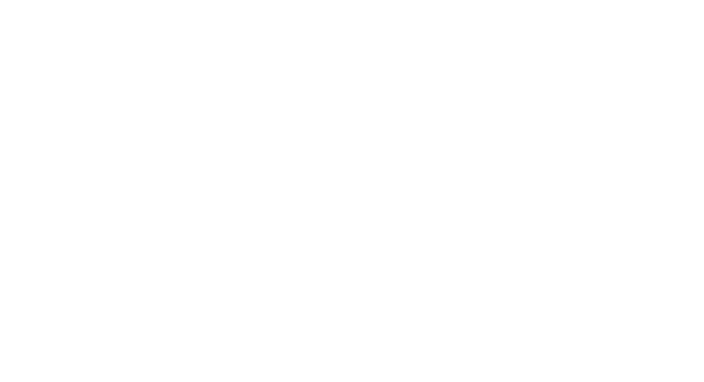
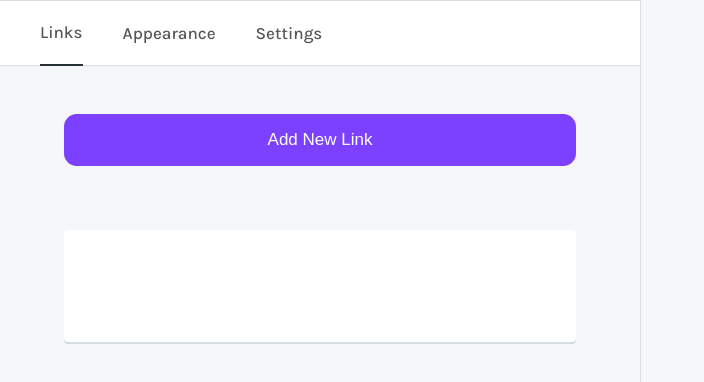
Before and after one commit to hadi-a-azeez/linktree, a React (Create React App) app: page /admin in a window 1280 px wide. Shown: the top 382 px of the page, without its empty margins (0-704 px from the left). Built offline with nearby package versions, Linux system fonts and the light colour scheme.

Commit message:
adding admin page

```diff
--- a/src/App.tsx
+++ b/src/App.tsx
@@ -3,6 +3,7 @@
 import "./App.scss";
 import { BrowserRouter as Router, Switch, Route } from "react-router-dom";
 import Register from "./pages/register";
+import Admin from "./pages/admin";
 
 const App: React.FC = () => {
   return (
@@ -10,6 +11,7 @@
       <Switch>
         <Route exact path="/" component={Home} />
         <Route path="/register" component={Register} />
+        <Route path="/admin" component={Admin} />
       </Switch>
     </Router>
   );
--- /dev/null
+++ b/src/components/LinkItem.tsx
@@ -0,0 +1,8 @@
+import React from "react";
+import styles from "./linkItem.module.scss";
+
+const LinkItem: React.FC = () => {
+  return <div className={styles.card}> </div>;
+};
+
+export default LinkItem;
--- /dev/null
+++ b/src/components/NavBar.module.scss
@@ -0,0 +1,30 @@
+.container {
+  display: flex;
+  flex-direction: row;
+  align-items: center;
+  justify-content: flex-start;
+  width: 100%;
+  height: 4rem;
+  border: 1px solid #dadee0;
+  background-color: white;
+}
+.link_wraper {
+  display: flex;
+  width: auto;
+  height: 100%;
+  align-items: center;
+  margin-left: 2.5rem;
+}
+.selected {
+  display: flex;
+  width: auto;
+  height: 100%;
+  align-items: center;
+  margin-left: 2.5rem;
+  border-bottom: 0.15rem solid #263238;
+}
+.link {
+  font-size: 17px;
+  font-weight: 500;
+  color: #555657;
+}
--- /dev/null
+++ b/src/components/NavBar.tsx
@@ -0,0 +1,20 @@
+import React from "react";
+import styles from "./NavBar.module.scss";
+
+const NavBar: React.FC = () => {
+  return (
+    <div className={styles.container}>
+      <div className={styles.selected}>
+        <h1 className={styles.link}>Links</h1>
+      </div>
+      <div className={styles.link_wraper}>
+        <h1 className={styles.link}>Appearance</h1>
+      </div>
+      <div className={styles.link_wraper}>
+        <h1 className={styles.link}>Settings</h1>
+      </div>
+    </div>
+  );
+};
+
+export default NavBar;
--- /dev/null
+++ b/src/components/linkItem.module.scss
@@ -0,0 +1,8 @@
+.card {
+  width: 100%;
+  height: 7rem;
+  border-radius: 4px;
+  background-color: white;
+  margin-top: 1rem;
+  box-shadow: rgb(215 220 225) 0px 2px 0px 0px;
+}
--- /dev/null
+++ b/src/pages/admin.module.scss
@@ -0,0 +1,29 @@
+.container {
+  display: flex;
+  width: 100%;
+  height: 100vh;
+  background-color: #f5f6f8;
+}
+.grid_left {
+  width: 50%;
+  height: 100%;
+  display: flex;
+  flex-direction: column;
+  align-items: center;
+  border-right: 1px solid #dadee0;
+}
+.btn_main {
+  width: 80%;
+  font-size: 17px;
+  font-weight: 500;
+  color: white;
+  padding: 1rem 4rem;
+  background-color: #7c41ff;
+  margin-top: 3rem;
+  border-radius: 0.8rem;
+  border: none;
+}
+.items_container {
+  width: 80%;
+  margin-top: 3rem;
+}
--- /dev/null
+++ b/src/pages/admin.tsx
@@ -0,0 +1,20 @@
+import React from "react";
+import LinkItem from "../components/LinkItem";
+import NavBar from "../components/NavBar";
+import styles from "./admin.module.scss";
+
+const Admin: React.FC = () => {
+  return (
+    <div className={styles.container}>
+      <div className={styles.grid_left}>
+        <NavBar />
+        <button className={styles.btn_main}>Add New Link</button>
+        <div className={styles.items_container}>
+          <LinkItem />
+        </div>
+      </div>
+    </div>
+  );
+};
+
+export default Admin;
```
